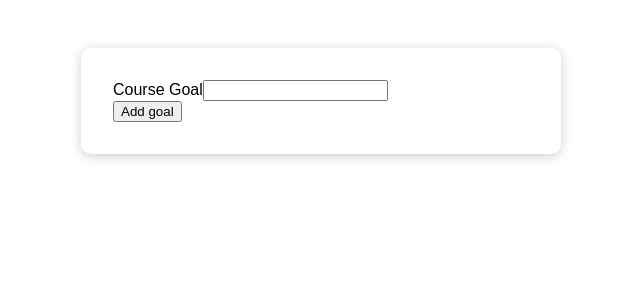
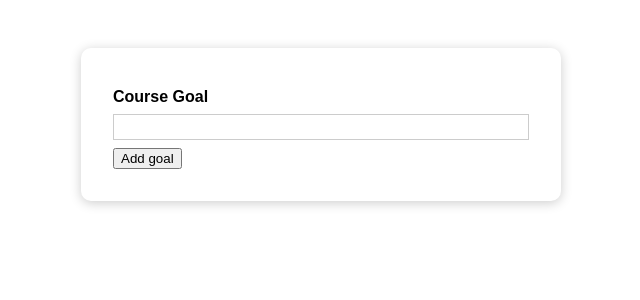
Before and after one commit to NenadRosuljas/todo-app, a React (Create React App) app: page / in a window 1280 px wide. Shown: the top 300 px of the page, without its empty margins (319-959 px from the left). Built offline with nearby package versions, Linux system fonts and the light colour scheme.

Commit message:
Added style for the CounterInput component.

```diff
--- /dev/null
+++ b/src/components/CourseGoals/CourseInput/CourseInput.css
@@ -0,0 +1,24 @@
+.form-control {
+  margin: 0.5rem 0;
+}
+
+.form-control label {
+  font-weight: bold;
+  display: block;
+  margin-bottom: 0.5rem;
+}
+
+.form-control input {
+  display: block;
+  width: 100%;
+  border: 1px solid #ccc;
+  font: inherit;
+  line-height: 1.5rem;
+  padding: 0 0.25rem;
+}
+
+.form-control input:focus {
+  outline: none;
+  background: #fad0ec;
+  border-color: #8b005d;
+}
--- a/src/components/CourseGoals/CourseInput/CourseInput.jsx
+++ b/src/components/CourseGoals/CourseInput/CourseInput.jsx
@@ -1,4 +1,5 @@
 import React from 'react';
+import './CourseInput.css';
 
 const CourseInput = () => {
   return (
```
